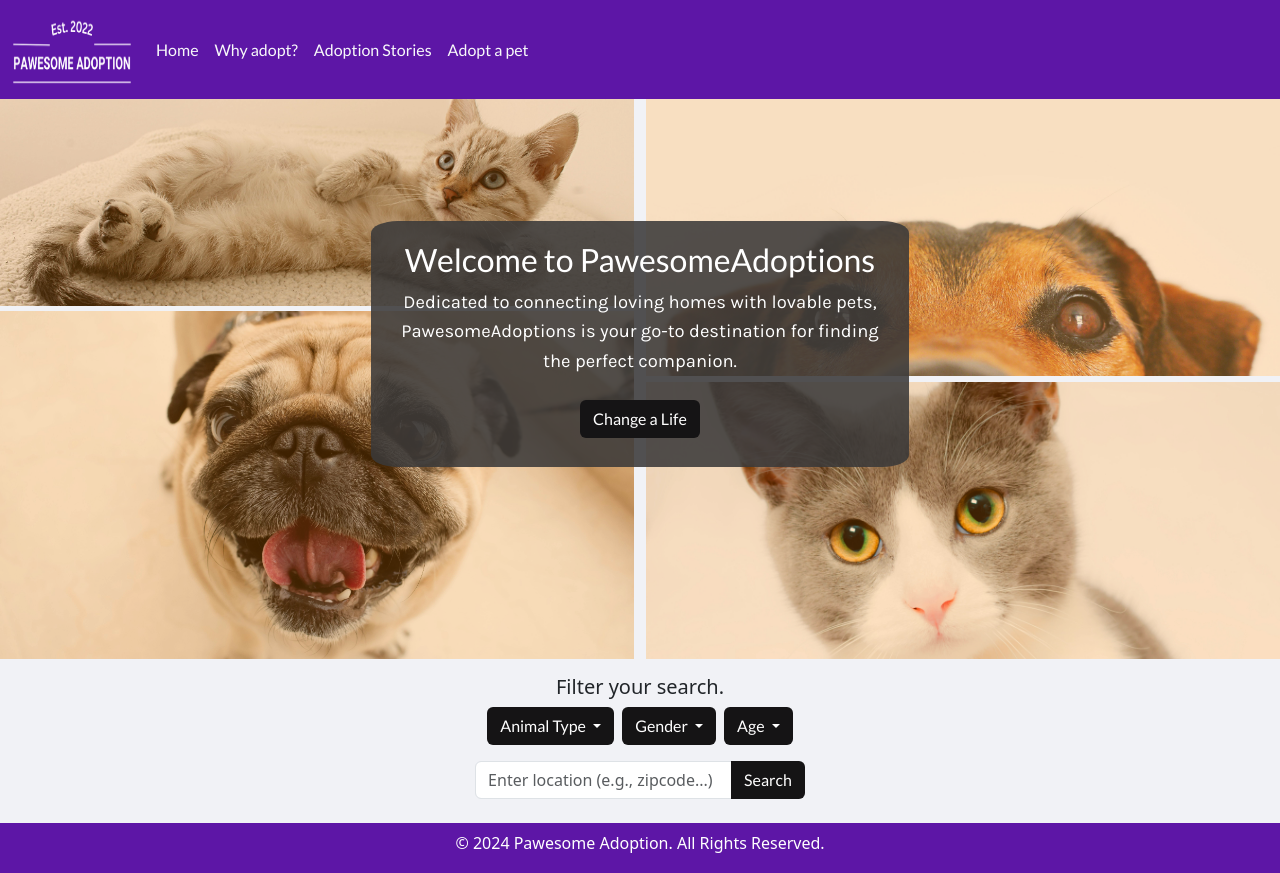
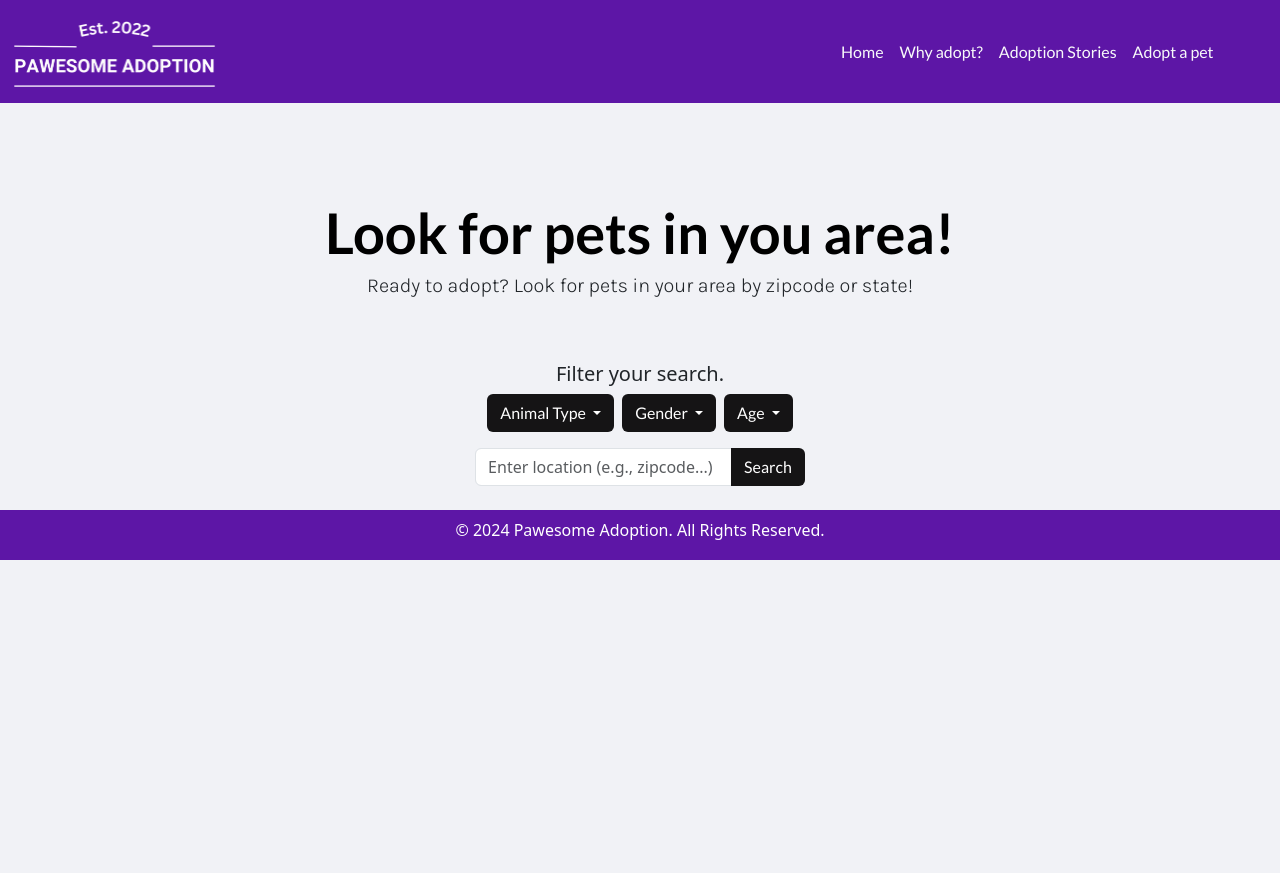
Before and after one commit to danielapsalas/Pawesome_Adoption, a plain HTML site: page HTML/pet-adoption-2.html in a window 1280 px wide. After the commit the page ends 800 px from the top, so only its background shows below. Drawn offline with nearby package versions, Linux system fonts and the light colour scheme; a script that the page names is missing.

Commit message:
fixed margin issue with navbar

```diff
--- a/HTML/pet-adoption-2.html
+++ b/HTML/pet-adoption-2.html
@@ -19,7 +19,7 @@
   <nav class="navbar navbar-expand-lg bg-purple">
     <div class="container-fluid">
       <a class="navbar-brand" href="landing-page.html">
-        <img src="../img/icons/white-logo.png" alt="Logo" width="120" height="72" class="d-inline-block align-text-top">
+        <img src="../img/icons/white-logo.png" alt="Logo" width="25%" height="30%" class="d-inline-block align-text-top">
       </a>
       <button class="navbar-toggler" type="button" data-bs-toggle="collapse" data-bs-target="#navbarSupportedContent" aria-controls="navbarSupportedContent" aria-expanded="false" aria-label="Toggle navigation">
         <span class="navbar-toggler-icon"></span>
@@ -44,36 +44,14 @@
   </nav>
 
 
-  <!--FOR SMALL SCREENS-->
-  <article class="intro row justify-content-center align-items-center">
-    <div class="col-md-4 centering-text m-5 d-md-none">
-      <h1 class="lato-font">Welcome to Pawesome Adoptions</h1>
-      <p class="karla-font">Dedicated to connecting loving homes with lovable pets, PawesomeAdoptions is your go-to destination for finding the perfect companion.</p>
-      <button class="btn btn-default light-purple-button">Change a Life</button>
+
+  <div class="px-4 pt-5 my-5 text-center">
+    <h1 class="display-4 fw-bold text-body-emphasis lato-font">Look for pets in you area!</h1>
+    <div class="col-lg-6 mx-auto">
+      <h2 class="lead karla-font">Ready to adopt? Look for pets in your area by zipcode or state!</h2>
     </div>
-    <div class="grid-container  d-md-none">
-      <div class="item item-1 grid-img"><img class="grid-img" src="../img/grid-imgs/cat-laying.jpg" alt="A cat laying down and looking up"></div>
-      <div class="item item-2 grid-img"><img class="grid-img" src="../img/grid-imgs/terriers.jpg" alt="A terrier dog looking at the camera"></div>
-      <div class="item item-3 grid-img"><img class="grid-img" src="../img/grid-imgs/pug.jpg" alt="A pug smiling and looking up at a camera"></div>
-      <div class="item item-4 grid-img"><img class="grid-img" src="../img/grid-imgs/cat-staring.jpg" alt="A cat looking at a camera"></div>
-    </div>
-  </article>
+  </div>
 
-  <article class="intro row justify-content-center align-items-center d-none d-sm-block hide-md-screen">
-    <div class="grid-container">
-      <div class="item item-1 grid-img"><img class="grid-img" src="../img/grid-imgs/cat-laying.jpg" alt="A cat laying down and looking up"></div>
-      <div class="item item-2 grid-img"><img class="grid-img" src="../img/grid-imgs/terriers.jpg" alt="A terrier dog looking at the camera"></div>
-      <div class="item item-3 grid-img"><img class="grid-img" src="../img/grid-imgs/pug.jpg" alt="A pug smiling and looking up at a camera"></div>
-      <div class="item item-4 grid-img"><img class="grid-img" src="../img/grid-imgs/cat-staring.jpg" alt="A cat looking at a camera"></div>
-      <div class="grid-content item-5 centering-container">
-        <div class="grid-text-overlap centering-text m-5">
-          <h1 class="m-2 lato-font grid-title">Welcome to PawesomeAdoptions</h1>
-          <p class="m-2 karla-font line-height-normal grid-text">Dedicated to connecting loving homes with lovable pets, PawesomeAdoptions is your go-to destination for finding the perfect companion.</p>
-          <a href="pet-adoption-2.html"><button class="btn btn-default light-purple-button m-3">Change a Life</button></a>
-        </div>
-      </div>
-    </div>
-  </article>
 
   <div class="">
     <div class="container centering-container">
--- a/css/landing-page.css
+++ b/css/landing-page.css
@@ -3,7 +3,7 @@
 }
 
 body{
-    background-color: #F1F2F6;
+    background-color: #F1F2F6 !important;
 }
 /*used for centering containers*/
 .centering-container{
@@ -91,8 +91,15 @@ body{
     z-index: 1;
 }
 /*navbar*/
+.navbar-brand{
+    margin-right: 0;
+}
 .bg-purple{
     background-color: #5D16A6!important;
+}
+
+.bg-orange{
+    background-color: #FF8600!important;
 }
 
 .light-purple-button{
--- a/petfinder-api.js
+++ b/petfinder-api.js
@@ -246,7 +246,7 @@ function petCards(data) {
         image.classList.add('card-img-top', 'mt-3', 'd-flex', 'justify-content-center', 'align-items-center', 'mx-auto', 'object-fit-cover');
         image.style.width = '295px';
         image.style.height = '295px';
-        image.src = animal.photos.length > 0 ? animal.photos[0].large : '/img/img_not_found_wide.png';
+        image.src = animal.photos.length > 0 ? animal.photos[0].large : '/img/img_not_found.png';
         image.alt = 'Animal Image';
 
         const cardBody = document.createElement('div');
```
Also changed, not shown: HTML/landing-page.html (+14 -7 lines), img/img_not_found.png (added).
